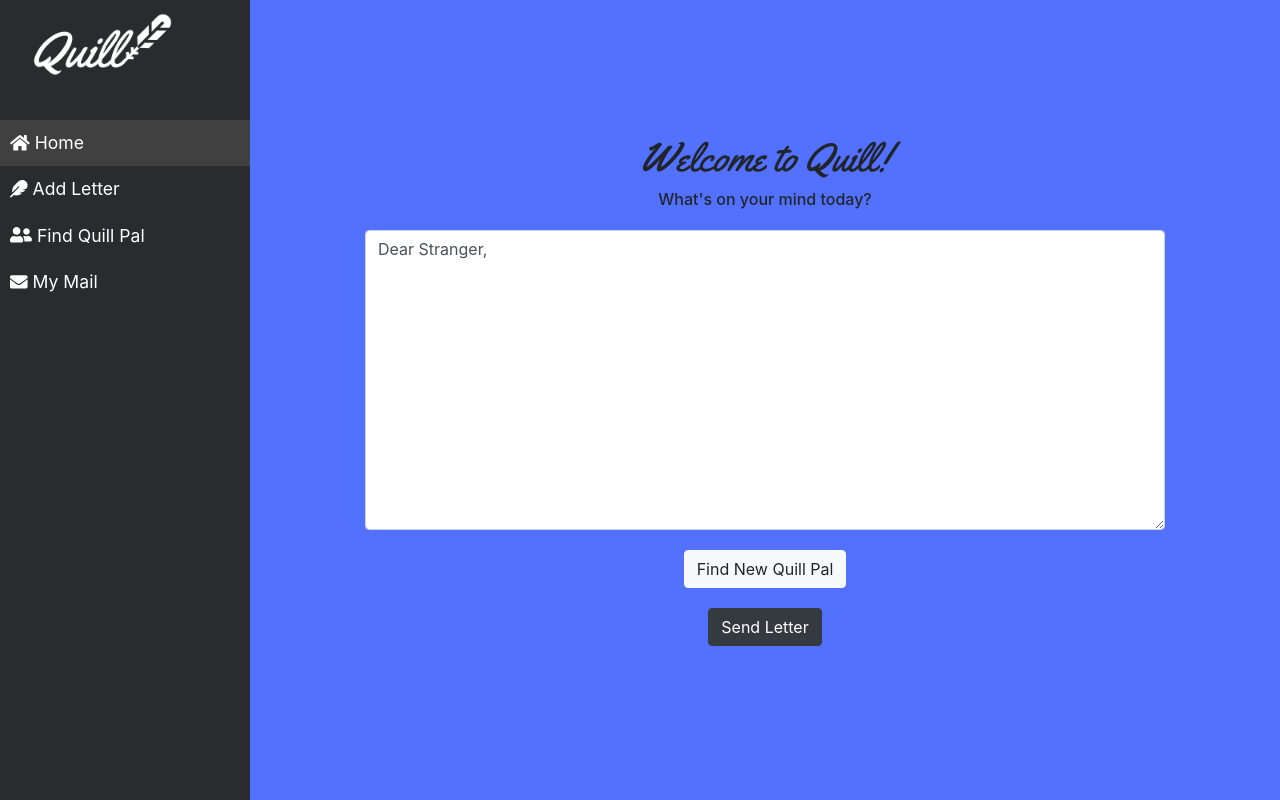
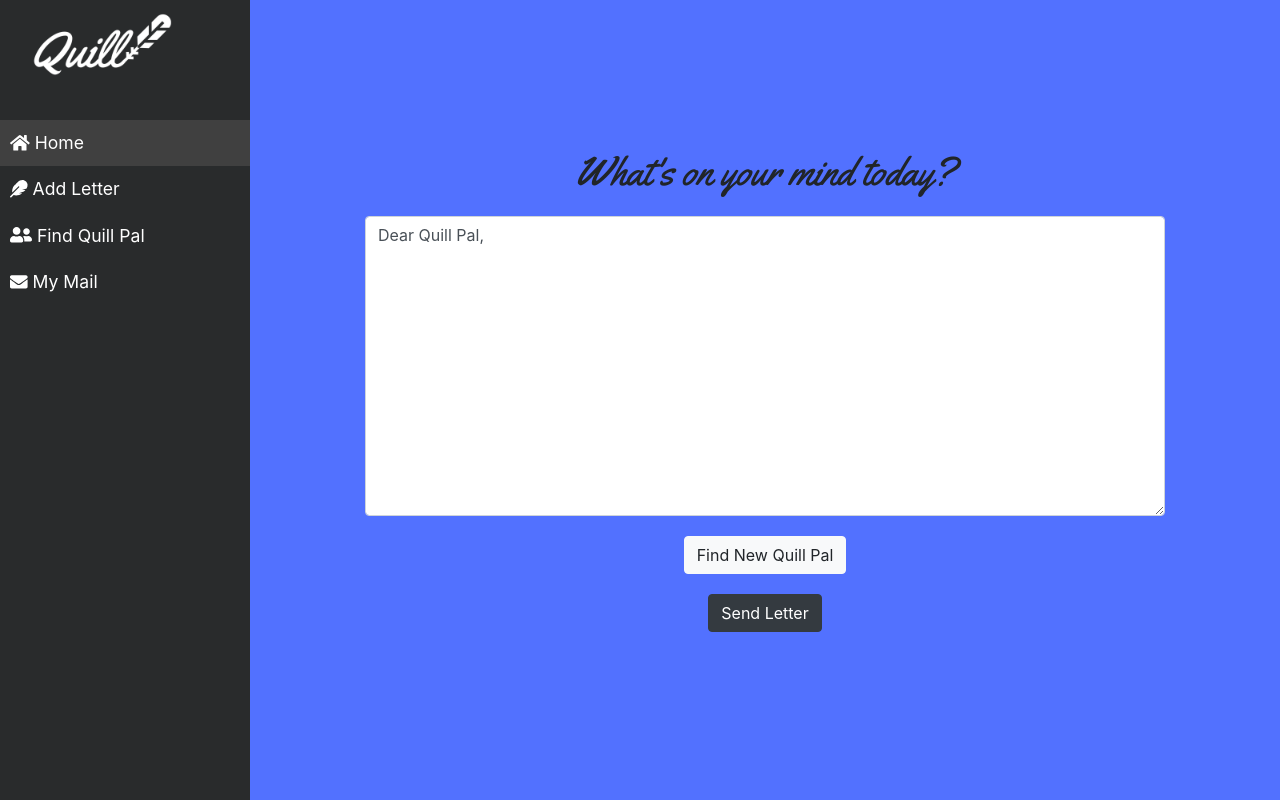
Before and after one commit to rachel58yang/OxfordDigiton2020, a Django app: page /addLetter in a window 1280 px wide. Run offline with Django 3.2, Linux system fonts and the light colour scheme; some libraries are stand-ins or nearby versions.

Commit message:
add quill pall

```diff
--- a/letters/templates/letters/add_letter.html
+++ b/letters/templates/letters/add_letter.html
@@ -2,10 +2,10 @@
 
 {% block content %}
 <div style="text-align: center;">
-    <h1>Welcome to Quill!</h1>
-    <h6 style="margin-bottom: 20px;">What's on your mind today?</h6>
+    <h1 style="margin-bottom: 20px;">What's on your mind today?</h1>
+    {% comment %} <h6 style="margin-bottom: 20px;">What's on your mind today?</h6> {% endcomment %}
     <div class="d-flex justify-content-center" style="margin-bottom: 20px; width:50em;">
-        <textarea class="form-control" style="height: 300px;" id="exampleFormControlTextarea1" rows="3">Dear Stranger,</textarea>
+        <textarea class="form-control" style="height: 300px;" id="exampleFormControlTextarea1" rows="3">Dear Quill Pal,</textarea>
     </div>
     <a href="/letters" type="button" class="btn btn-light" style="margin-bottom: 20px;">Find New Quill Pal</a>
     <form method="POST" class="post-form">{% csrf_token %}
--- a/letters/templates/letters/home.html
+++ b/letters/templates/letters/home.html
@@ -36,15 +36,6 @@
         <!-- Sidebar  -->
         <nav id="sidebar">
             <img id="nav-logo" src="{% static 'images/dark-full.png' %}">
-            {% comment %} <div class="sidebar-header">
-                <button type="button" id="sidebarCollapse" class="btn btn-info">
-                    <i class="fas fa-align-left"></i>
-                </button>
-                <button type="button" id="sidebarCollapse" class="btn btn-info">
-                    <i class="fas fa-arrow-right"></i>
-                </button>
-            </div> {% endcomment %}
-
             <ul class="list-unstyled components">
                 <li class="active">
                     <a href="/home" data-toggle="collapse" aria-expanded="false">
```
